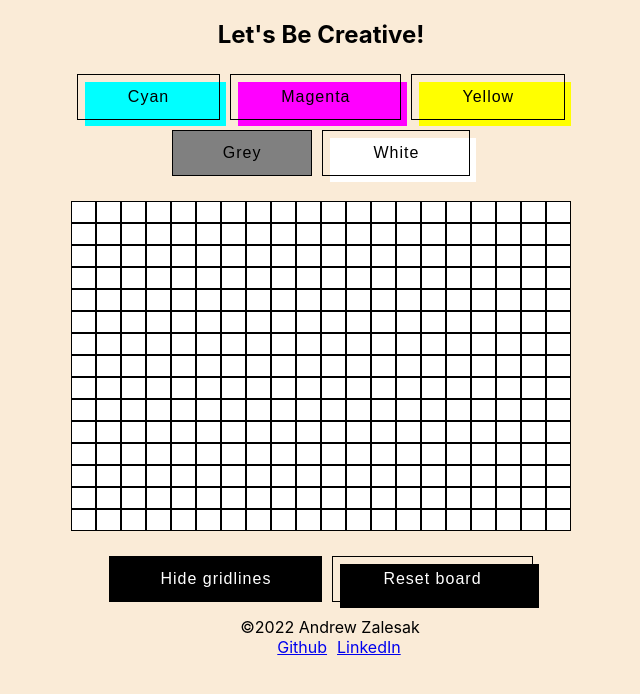
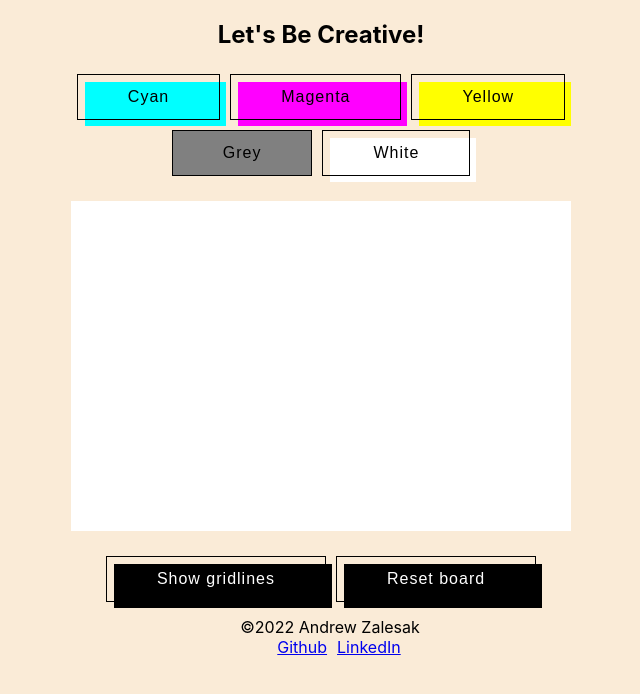
Before and after one commit to A-Zalesak/React-canvas-app, a React (Create React App) app: page / in a window 1280 px wide. Shown: the top 694 px of the page, without its empty margins (319-959 px from the left). Built offline with nearby package versions, Linux system fonts and the light colour scheme.

Commit message:
default to no gridlines

```diff
--- a/src/App.js
+++ b/src/App.js
@@ -17,7 +17,7 @@ function App() {
     JSON.parse(localStorage.getItem("squares")) || newBoard()
   )
 
-  const [showGridlines, setShowGridlines] = React.useState(true)
+  const [showGridlines, setShowGridlines] = React.useState(false)
 
   const squareElements = squares.map(square => (
     <Square
```
